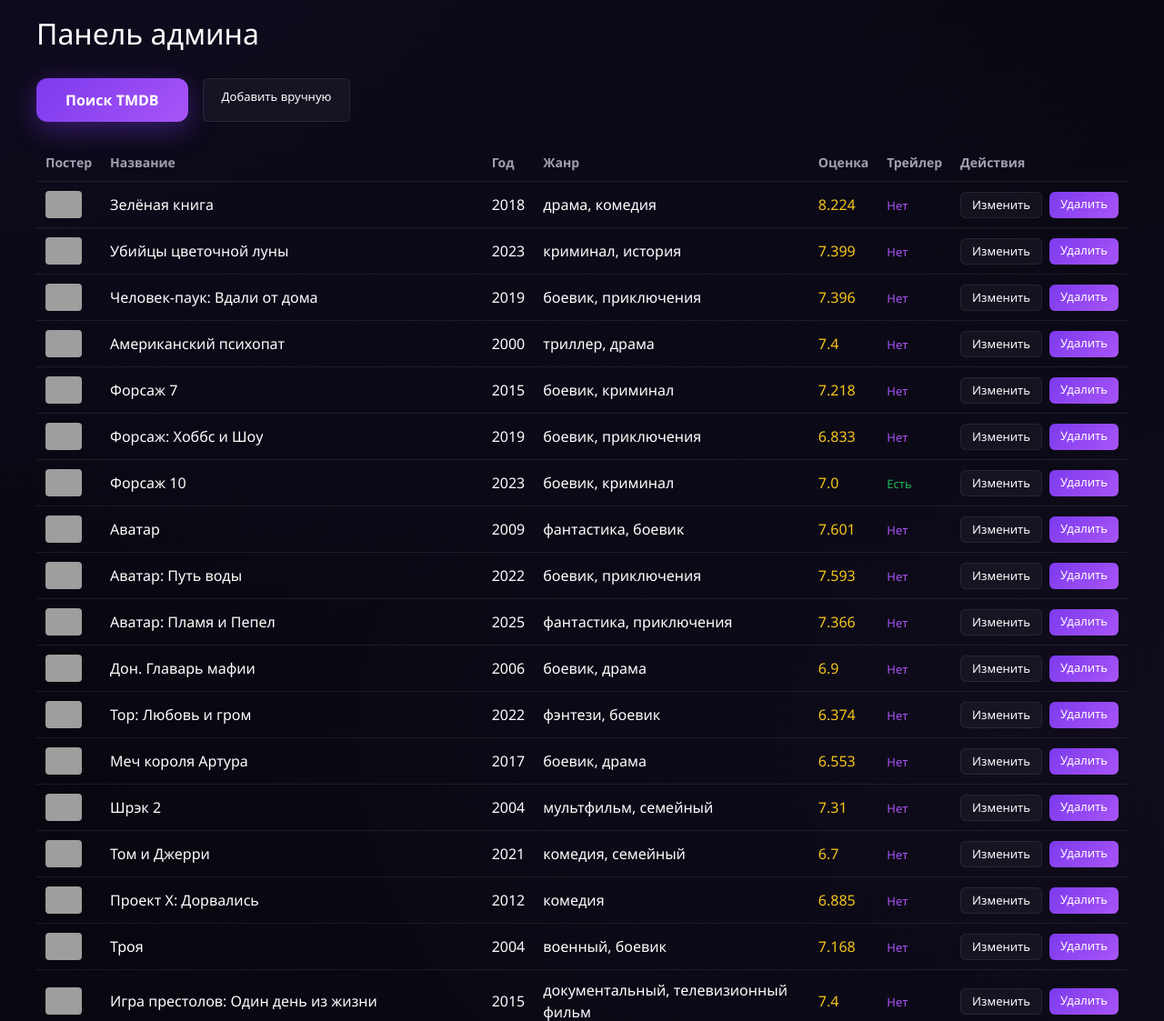
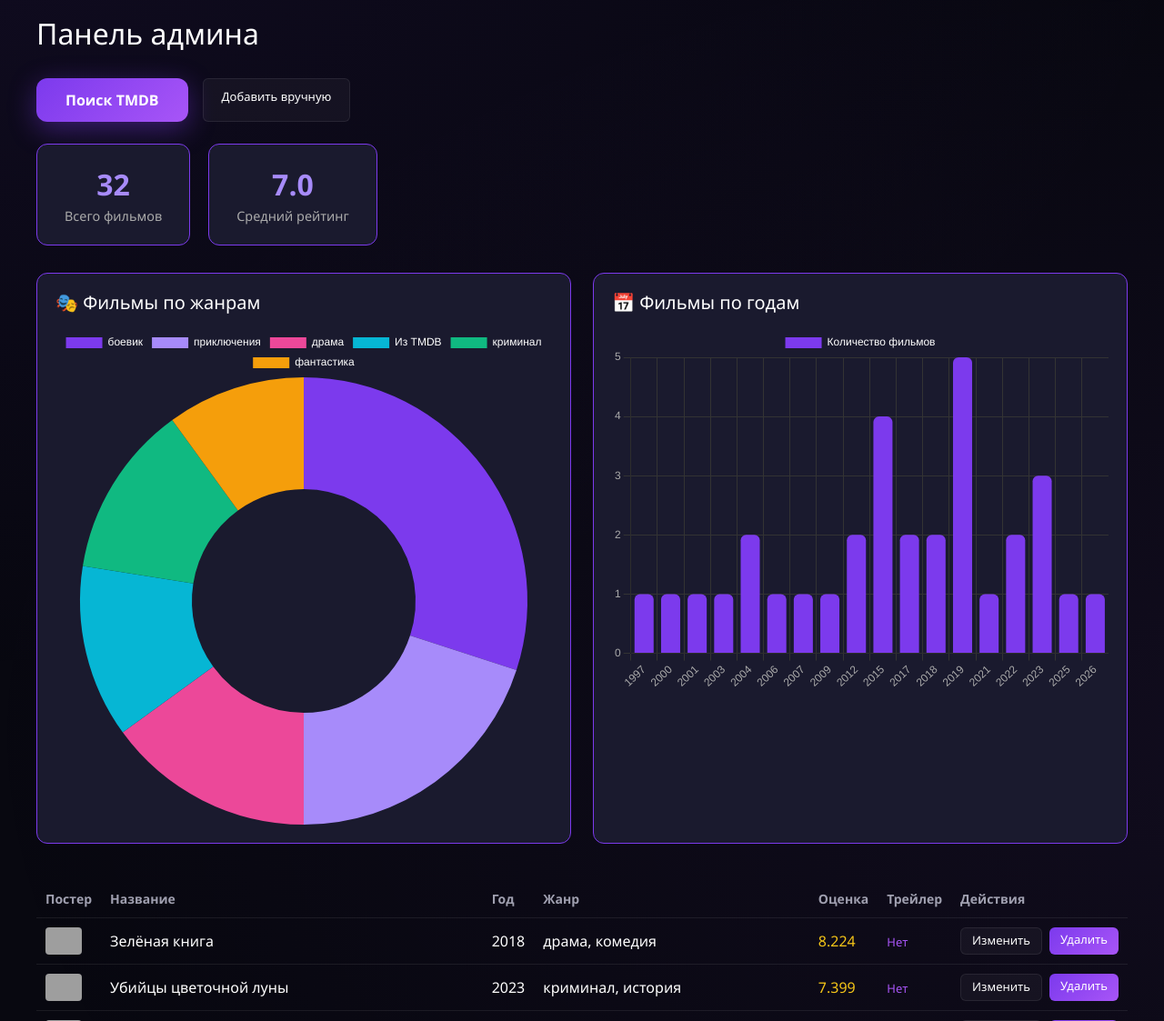
Before and after one commit to davlyatov07/kino-site, a Django app: page /dashboard/ in a window 1280 px wide. Shown: the part 72-1195 px from the top of the page at 91% size. Run offline with Django 4.2, Linux system fonts and the light colour scheme; a user stored in the database is signed in; data comes from the database, SQL or seed files in the repository; both versions use the stored data as it was after the commit; grey boxes are pictures that could not be loaded.

Commit message:
Add charts and search suggestions

```diff
--- a/movies/templates/movies/base.html
+++ b/movies/templates/movies/base.html
@@ -22,7 +22,7 @@
                 <div class="search-input-box" id="searchWrap">
                     <input type="text" name="q" class="search-input" placeholder="Поиск..." id="searchInput">
                 </div>
-                <button type="button" class="search-icon-btn" onclick="toggleSearch()">
+            <button type="button" class="search-icon-btn" onclick="toggleSearch()">
                     <svg width="20" height="20" fill="none" stroke="currentColor" stroke-width="2" viewBox="0 0 24 24">
                         <circle cx="11" cy="11" r="8"/><path d="m21 21-4.35-4.35"/>
                     </svg>
@@ -97,7 +97,41 @@ function toggleSearch() {
             if (e.key === 'Enter') document.getElementById('searchForm').submit();
         };
     }
+
 }
+document.getElementById('searchInput').addEventListener('input', function() {
+    var q = this.value.trim();
+    var existing = document.getElementById('suggestions');
+    if (existing) existing.remove();
+    if (q.length < 2) return;
+    fetch('/search-suggestions/?q=' + encodeURIComponent(q))
+        .then(r => r.json())
+        .then(data => {
+            if (!data.results.length) return;
+            var box = document.createElement('div');
+            box.id = 'suggestions';
+            box.style.cssText = 'position:absolute; background:#1a1a2e; border:1px solid #7C3AED; border-radius:10px; top:100%; left:0; right:0; z-index:9999;';
+            data.results.forEach(function(m) {
+                var item = document.createElement('div');
+                item.textContent = m.title;
+                item.style.cssText = 'padding:10px 16px; cursor:pointer; color:white; font-size:14px;';
+                item.onmouseover = function() { this.style.background='#7C3AED'; };
+                item.onmouseout = function() { this.style.background='transparent'; };
+                item.onclick = function() { window.location.href='/?q='+encodeURIComponent(m.title); };
+                box.appendChild(item);
+            });
+            var wrap = document.getElementById('searchWrap');
+            wrap.style.position = 'relative';
+            wrap.appendChild(box);
+        });
+});
+document.addEventListener('click', function(e) {
+    if (!e.target.closest('#searchWrap')) {
+        var s = document.getElementById('suggestions');
+        if (s) s.remove();
+    }
+});
+
 
 function toggleMenu() {
     var menu = document.getElementById('profileMenu');
--- a/movies/templates/movies/dashboard.html
+++ b/movies/templates/movies/dashboard.html
@@ -6,6 +6,28 @@
     <div class="d-flex gap-3 mb-4">
         <a href="/tmdb/" class="btn-watch">Поиск TMDB</a>
         <a href="/add/" class="btn-edit" style="padding: 10px 20px;">Добавить вручную</a>
+    </div>
+
+    <div style="display: flex; gap: 20px; flex-wrap: wrap; margin-bottom: 30px;">
+        <div style="background: #1a1a2e; border: 1px solid #7C3AED; border-radius: 12px; padding: 20px 30px; text-align: center; min-width: 150px;">
+            <div style="font-size: 2rem; font-weight: bold; color: #A78BFA;">{{ total_movies }}</div>
+            <div style="color: #aaa; font-size: 0.9rem;">Всего фильмов</div>
+        </div>
+        <div style="background: #1a1a2e; border: 1px solid #7C3AED; border-radius: 12px; padding: 20px 30px; text-align: center; min-width: 150px;">
+            <div style="font-size: 2rem; font-weight: bold; color: #A78BFA;">{{ avg_rating }}</div>
+            <div style="color: #aaa; font-size: 0.9rem;">Средний рейтинг</div>
+        </div>
+    </div>
+
+    <div style="display: flex; gap: 24px; flex-wrap: wrap; margin-bottom: 40px;">
+        <div style="background: #1a1a2e; border: 1px solid #7C3AED; border-radius: 12px; padding: 20px; flex: 1; min-width: 280px;">
+            <h5 style="color: white; margin-bottom: 16px;">🎭 Фильмы по жанрам</h5>
+            <canvas id="genreChart" height="220"></canvas>
+        </div>
+        <div style="background: #1a1a2e; border: 1px solid #7C3AED; border-radius: 12px; padding: 20px; flex: 1; min-width: 280px;">
+            <h5 style="color: white; margin-bottom: 16px;">📅 Фильмы по годам</h5>
+            <canvas id="yearChart" height="220"></canvas>
+        </div>
     </div>
 
     <table class="admin-table">
@@ -52,4 +74,57 @@
         </tbody>
     </table>
 </div>
+
+{{ genre_labels|json_script:"genre-labels" }}
+{{ genre_counts|json_script:"genre-counts" }}
+{{ year_labels|json_script:"year-labels" }}
+{{ year_counts|json_script:"year-counts" }}
+
+<script src="https://cdn.jsdelivr.net/npm/chart.js"></script>
+<script>
+  const genreLabels = JSON.parse(document.getElementById('genre-labels').textContent);
+  const genreCounts = JSON.parse(document.getElementById('genre-counts').textContent);
+  const yearLabels  = JSON.parse(document.getElementById('year-labels').textContent);
+  const yearCounts  = JSON.parse(document.getElementById('year-counts').textContent);
+
+  new Chart(document.getElementById('genreChart'), {
+    type: 'doughnut',
+    data: {
+      labels: genreLabels,
+      datasets: [{
+        data: genreCounts,
+        backgroundColor: ['#7C3AED','#A78BFA','#EC4899','#06B6D4','#10B981','#F59E0B'],
+        borderWidth: 0
+      }]
+    },
+    options: {
+      plugins: {
+        legend: { labels: { color: 'white', font: { size: 12 } } }
+      }
+    }
+  });
+
+  new Chart(document.getElementById('yearChart'), {
+    type: 'bar',
+    data: {
+      labels: yearLabels,
+      datasets: [{
+        label: 'Количество фильмов',
+        data: yearCounts,
+        backgroundColor: '#7C3AED',
+        borderRadius: 6
+      }]
+    },
+    options: {
+      plugins: {
+        legend: { labels: { color: 'white' } }
+      },
+      scales: {
+        x: { ticks: { color: '#aaa' }, grid: { color: '#333' } },
+        y: { ticks: { color: '#aaa', stepSize: 1 }, grid: { color: '#333' } }
+      }
+    }
+  });
+</script>
+
 {% endblock %}
--- a/movies/urls.py
+++ b/movies/urls.py
@@ -21,4 +21,5 @@ path('verify-email/', views.verify_email, name='verify_email'),
 path('watchlist/add/<int:movie_id>/', views.add_watchlist, name='add_watchlist'),
 path('watchlist/remove/<int:movie_id>/', views.remove_watchlist, name='remove_watchlist'),
 path('watched/remove/<int:movie_id>/', views.remove_watched, name='remove_watched'),
+path('search-suggestions/', views.search_suggestions, name='search_suggestions'),
 ]
--- a/movies/views.py
+++ b/movies/views.py
@@ -228,12 +228,51 @@ def movie_detail(request, movie_id):
         'is_in_watchlist': is_in_watchlist,
     })
 
-
+def search_suggestions(request):
+    q = request.GET.get('q', '')
+    if q:
+        movies = Movie.objects.filter(title__icontains=q)[:5]
+        results = [{'id': m.id, 'title': m.title} for m in movies]
+    else:
+        results = []
+    return JsonResponse({'results': results})
 # === ПАНЕЛЬ АДМИНИСТРАТОРА — только для staff ===
 @staff_member_required
 def dashboard(request):
+
     movies = Movie.objects.all().order_by('-created_at')
-    return render(request, 'movies/dashboard.html', {'movies': movies})
+
+    # Данные для графика жанров
+    from collections import Counter
+    genre_counter = Counter()
+    for m in Movie.objects.all():
+        if m.genre:
+            for g in m.genre.split(','):
+                genre_counter[g.strip()] += 1
+    top_genres = genre_counter.most_common(6)
+    genre_labels = [g[0] for g in top_genres]
+    genre_counts = [g[1] for g in top_genres]
+
+    # Данные для графика по годам
+    from django.db.models import Count
+    years_data = Movie.objects.values('year').annotate(count=Count('id')).order_by('year')
+    year_labels = [str(y['year']) for y in years_data]
+    year_counts = [y['count'] for y in years_data]
+
+    # Общая статистика
+    total_movies = Movie.objects.count()
+    avg_rating = Movie.objects.filter(rating__isnull=False).values_list('rating', flat=True)
+    avg = round(sum(avg_rating) / len(avg_rating), 1) if avg_rating else 0
+
+    return render(request, 'movies/dashboard.html', {
+        'movies': movies,
+        'genre_labels': genre_labels,
+        'genre_counts': genre_counts,
+        'year_labels': year_labels,
+        'year_counts': year_counts,
+        'total_movies': total_movies,
+        'avg_rating': avg,
+    })
 
 
 # === РЕГИСТРАЦИЯ С ПОДТВЕРЖДЕНИЕМ EMAIL ===
@@ -417,7 +456,7 @@ def telegram_webhook(request):
                 return JsonResponse({'ok': True})
 
             def send_reply():
-                import requests as req
+
                 token = '8550706241:AAHFkE5voCV3aUbjGXZouSOkYw3OgHU3HIw'
                 chat_id = message['chat']['id']
                 text = message.get('text', '')
```
Also changed, not shown: db.sqlite3.
